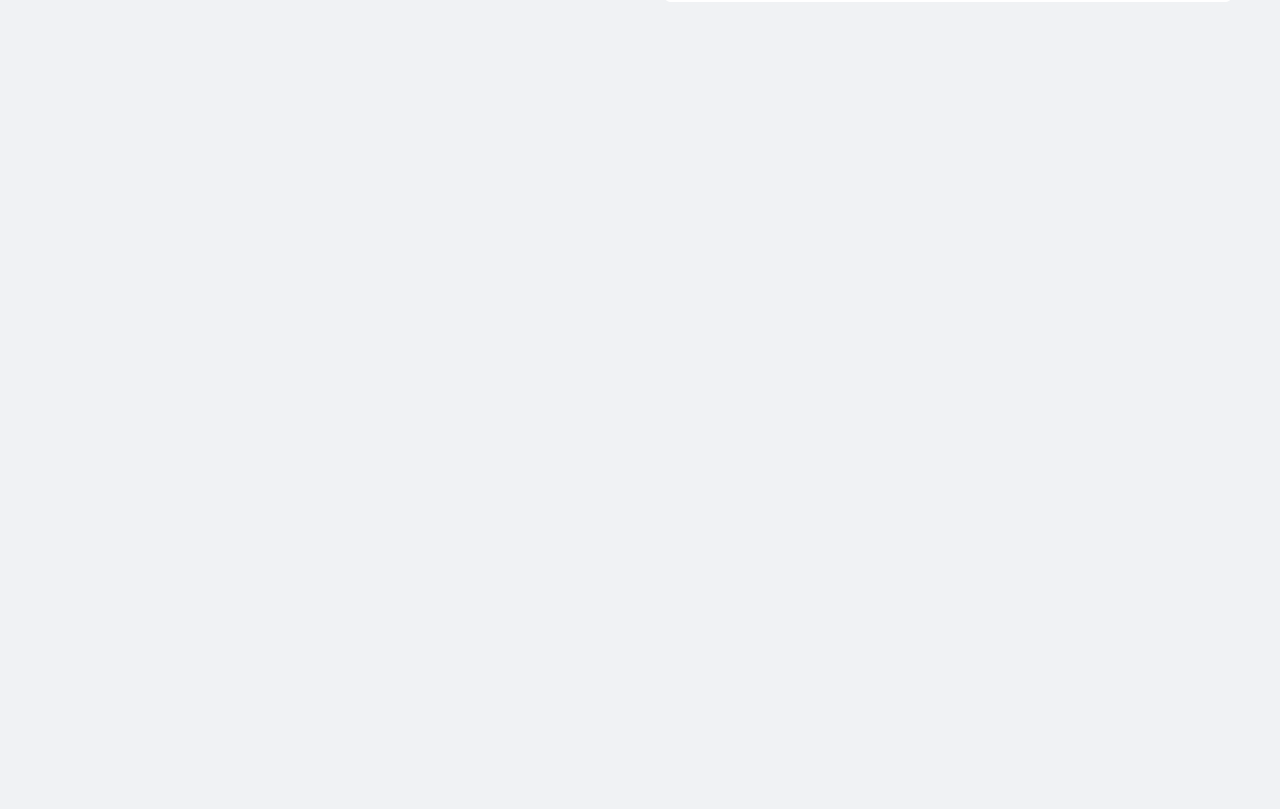
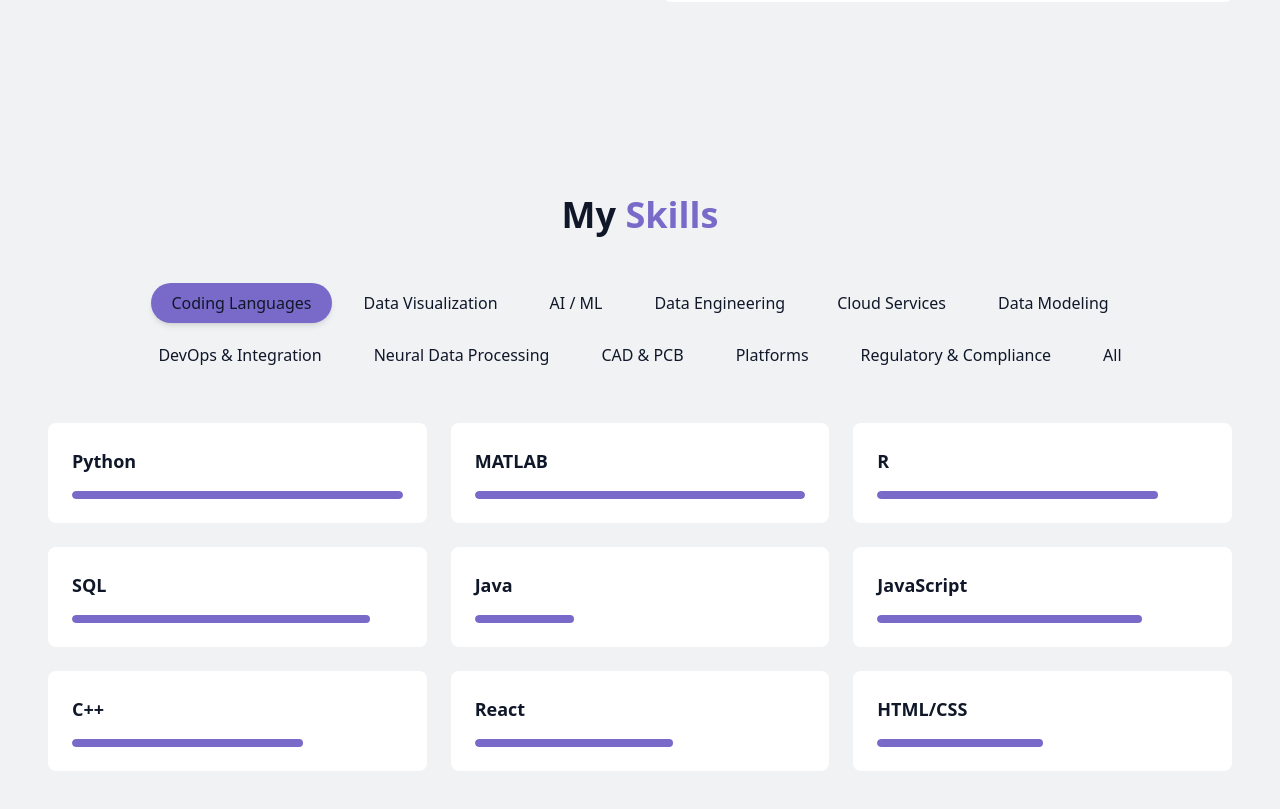
Before and after one commit to JeroenBuil/JeroenBuil.github.io, a React (Vite) app: page /#/ in a window 1280 px wide. Shown: the part 1575-2384 px from the top of the page. Before the commit the page ends 1674 px from the top, so only its background shows below. Built offline with nearby package versions, Linux system fonts and the light colour scheme.

Commit message:
Add skills section

```diff
--- a/src/components/NavBar.jsx
+++ b/src/components/NavBar.jsx
@@ -14,9 +14,19 @@ export const NavBar = () => {
     const [isScrolled, setIsScrolled] = useState(false);
     const [isMenuOpen, setIsMenuOpen] = useState(false);
 
+    const handleNavClick = (event, href) => {
+        event.preventDefault();
+        const targetId = href.replace("#", "");
+        const target = document.getElementById(targetId);
+        if (target) {
+            target.scrollIntoView({ behavior: "smooth", block: "start" });
+        }
+        setIsMenuOpen(false);
+    };
+
     useEffect(() => {
         const handleScroll = () => {
-            setIsScrolled(window.screenY > 10)
+            setIsScrolled(window.scrollY > 10)
         };
         window.addEventListener('scroll', handleScroll);
 
@@ -43,6 +53,7 @@ export const NavBar = () => {
                             key={key}
                             href={item.href}
                             className="text-foreground/80 hover-text-primary"
+                            onClick={(event) => handleNavClick(event, item.href)}
                         >
                             {item.name}
                         </a>
@@ -66,7 +77,7 @@ export const NavBar = () => {
                                 key={key}
                                 href={item.href}
                                 className="block text-foreground/80 hover-text-primary"
-                                onClick={() => setIsMenuOpen(false)}
+                                onClick={(event) => handleNavClick(event, item.href)}
                             >
                                 {item.name}
                             </a>
--- /dev/null
+++ b/src/components/SkillsSection.jsx
@@ -0,0 +1,140 @@
+import { useState } from "react";
+import { cn } from "@/lib/utils";
+
+const skillList = [
+  // Coding languages
+  { name: "Python", level: 100,  category: "Coding Languages" },
+  { name: "MATLAB", level: 100,  category: "Coding Languages" },
+  { name: "R", level: 85,  category: "Coding Languages" },
+  { name: "SQL", level: 90,  category: "Coding Languages" },
+  { name: "Java", level: 30,  category: "Coding Languages" },
+  { name: "JavaScript", level: 80,  category: "Coding Languages" },
+  { name: "C++", level: 70,  category: "Coding Languages" },
+  { name: "React", level: 60,  category: "Coding Languages" },
+  { name: "HTML/CSS", level: 50,  category: "Coding Languages" },
+
+  // Data visualization
+  { name: "Matplotlib", level: 100,  category: "Data Visualization" },
+  { name: "Seaborn", level: 100,  category: "Data Visualization" },
+  { name: "Plotly", level: 100,  category: "Data Visualization" },
+  { name: "Power BI", level: 70,  category: "Data Visualization" },
+
+  // AI / Machine learning
+  { name: "Scikit-learn", level: 100,  category: "AI / ML" },
+  { name: "PyTorch", level: 100,  category: "AI / ML" },
+  { name: "TensorFlow", level: 90,  category: "AI / ML" },
+  { name: "Keras", level: 60,  category: "AI / ML" },
+  { name: "Pandas", level: 100,  category: "AI / ML" },
+  { name: "NumPy", level: 100,  category: "AI / ML" },
+  { name: "NLP", level: 70,  category: "AI / ML" },
+  { name: "Computer Vision", level: 50,  category: "AI / ML" },
+  { name: "Time-Series Processing", level: 85,  category: "AI / ML" },
+
+  // Data engineering & ETL
+  { name: "ETL Pipelines", level: 100,  category: "Data Engineering" },
+  { name: "Airflow", level: 60,  category: "Data Engineering" },
+  { name: "Databricks", level: 90,  category: "Data Engineering" },
+  { name: "PySpark", level: 75,  category: "Data Engineering" },
+
+  // Cloud services
+  { name: "Azure", level: 80,  category: "Cloud Services" },
+  { name: "AWS", level: 60,  category: "Cloud Services" },
+
+  // Data modeling tools
+  { name: "SQL Server Management Studio", level: 80,  category: "Data Modeling" },
+  { name: "Azure Data Studio", level: 75,  category: "Data Modeling" },
+  { name: "MS Visio", level: 100,  category: "Data Modeling" },
+
+  // DevOps & integration
+  { name: "Git", level: 100,  category: "DevOps & Integration" },
+  { name: "CI/CD", level: 100,  category: "DevOps & Integration" },
+  { name: "API Integration", level: 80,  category: "DevOps & Integration" },
+  { name: "Docker", level: 60,  category: "DevOps & Integration" },
+
+  // Neural data processing
+  { name: "MNE", level: 80,  category: "Neural Data Processing" },
+  { name: "EEGLAB", level: 70,  category: "Neural Data Processing" },
+
+  // CAD & PCB design
+  { name: "Fusion 360", level: 90,  category: "CAD & PCB" },
+  { name: "SolidWorks", level: 80,  category: "CAD & PCB" },
+  { name: "KiCAD", level: 60,  category: "CAD & PCB" },
+  { name: "3D Printing", level: 100,  category: "CAD & PCB" },
+
+  // Platforms & operating systems
+  { name: "Linux", level: 90,  category: "Platforms" },
+  { name: "Windows", level: 80,  category: "Platforms" },
+  { name: "Arduino", level: 70,  category: "Platforms" },
+  { name: "macOS", level: 60,  category: "Platforms" },
+
+  // Regulatory & Compliance
+  { name: "GDPR", level: 85,  category: "Regulatory & Compliance" },
+  { name: "ISO 13485", level: 65,  category: "Regulatory & Compliance" },
+  { name: "IEC 62304", level: 70,  category: "Regulatory & Compliance" },
+  { name: "F.A.I.R.", level: 75,  category: "Regulatory & Compliance" },
+];
+
+const categories = [...new Set(skillList.map(skill => skill.category)), "All"];
+
+export const SkillsSection = () => {
+  const [activeCategory, setActiveCategory] = useState("Coding Languages");
+
+  const filteredSkills = activeCategory === "All"
+    ? skillList
+    : skillList.filter(skill => skill.category === activeCategory);
+
+  return (
+    <section id="skills" className="py-24 px-4 relative bg-secondary-30">
+      {/* Container */}
+      <div className="container max-w-5xl mx-auto">
+        <h2 className="text-3xl md:text-4xl font-bold mb-12 text-center">
+          My <span className="text-primary">Skills</span>
+        </h2>
+
+        <div className="flex flex-wrap justify-center gap-3 mb-12">
+          {/* Category Filter Buttons */}
+          {categories.map((category, key) => (
+            <button
+              key={key}
+              onClick={() => setActiveCategory(category)}
+              className={cn(
+                'px-5 py-2 rounded-full transition-colors duration-300 capitalize font-medium',
+                activeCategory === category ? "bg-primary text-primary-foreground shadow-md" : "bg-secondary/70 text-foreground hover:bg-primary/80"
+              )}
+            >
+              {category}
+            </button>
+          ))}
+
+        </div>
+
+        {/* Skills Grid */}
+        <div className=" grid grid-cols-1 sm:grid-cols-2 lg:grid-cols-3 gap-6">
+          {/* Skill Card for each skill*/}
+          {filteredSkills.map((skill, key) => (
+            <div
+              key={key}
+              className=" bg-card p-6 rounded-lg shadows-xs card-hover"
+            >
+              {/* Skill Name */}
+              <div className="text-left mb-4">
+                <h3 className="font-semibold text-lg">{skill.name}</h3>
+              </div>
+              {/* Skill Level Bar */}
+              <div className="w-full bg-secondary/50 h-2 rounded-full overflow-hidden">
+                <div
+                  className="bg-primary h-2 rounded-full origin-left animate-skill-bar"
+                  style={{ width: skill.level + '%' }}
+                />
+              </div>
+              {/* Skill Level Percentage */}
+              {/* <div className="text-right mt-2 text-sm text-muted-foreground">
+                <span>{skill.level}%</span>
+              </div> */}
+            </div>
+          ))}
+        </div>
+      </div>
+    </section>
+  );
+};
--- a/src/components/Title.jsx
+++ /dev/null
@@ -1,26 +0,0 @@
-import { cn } from '@/lib/utils';
-
-// Title component to display the main title which is 'Welcome to my portfolio, this is a work in progress!'
-export const Title = () => {
-    return (
-        <>
-            <h1 className={cn("text-4xl md:text-6xl font-bold",
-                "bg-gradient-to-r from-grey-200 to-grey-900 bg-clip-text ",
-                "animate-fade-in",
-                "text-center mt-20 mb-10",
-            )}>
-                Jeroen's Portfolio!
-            </h1>
-            <h2 className={cn("text-1xl md:text-2xl font-medium text-center mb-20 text-foreground/70",
-
-            )}>
-                As you can see. It's still quite empty in here...
-            </h2>
-            <h2 className={cn("text-1xl md:text-2xl text-subtle-pulse-animation",
-                "animate-fade-in delay-500 duration-1000",
-            )}>
-                Don't worry! <br />Work is in progress and it will fill up soon!
-            </h2>
-        </>
-    );
-};
--- a/src/index.css
+++ b/src/index.css
@@ -225,6 +225,14 @@
   background-color: hsl(var(--background));
 }
 
+.bg-primary {
+  background-color: hsl(var(--primary));
+}
+
+.bg-card {
+  background-color: hsl(var(--card));
+}
+
 .text-foreground {
   color: hsl(var(--foreground));
 }
@@ -269,3 +277,7 @@
   .hover-text-primary:active {
     color: hsl(var(--primary));
 }
+
+.animate-skill-bar {
+  transition: grow 1.5s ease-out;
+}
--- a/src/pages/Home.jsx
+++ b/src/pages/Home.jsx
@@ -1,9 +1,9 @@
 import {ThemeToggle} from "@/components/ThemeToggle";
 import {StarBackground} from "@/components/StarBackground";
-import { Title } from "@/components/Title";
 import { NavBar } from "@/components/NavBar";
 import { HomeSection } from "@/components/HomeSection";
 import { AboutSection } from "@/components/AboutSection";
+import { SkillsSection } from "../components/SkillsSection";
 
 export const Home = () => {
     return <div className="min-h-dvh bg-background text-foreground overflow-x-hidden"> {/*className="min-h-screen"*/}
@@ -17,13 +17,11 @@ export const Home = () => {
             {/*Navbar */}
             <NavBar />
 
-            {/*test Title */}
-            {/* <Title /> */}
-
             {/* Main content */}
             <main>
                 <HomeSection />
                 <AboutSection />
+                <SkillsSection />
             </main>
 
 
```
